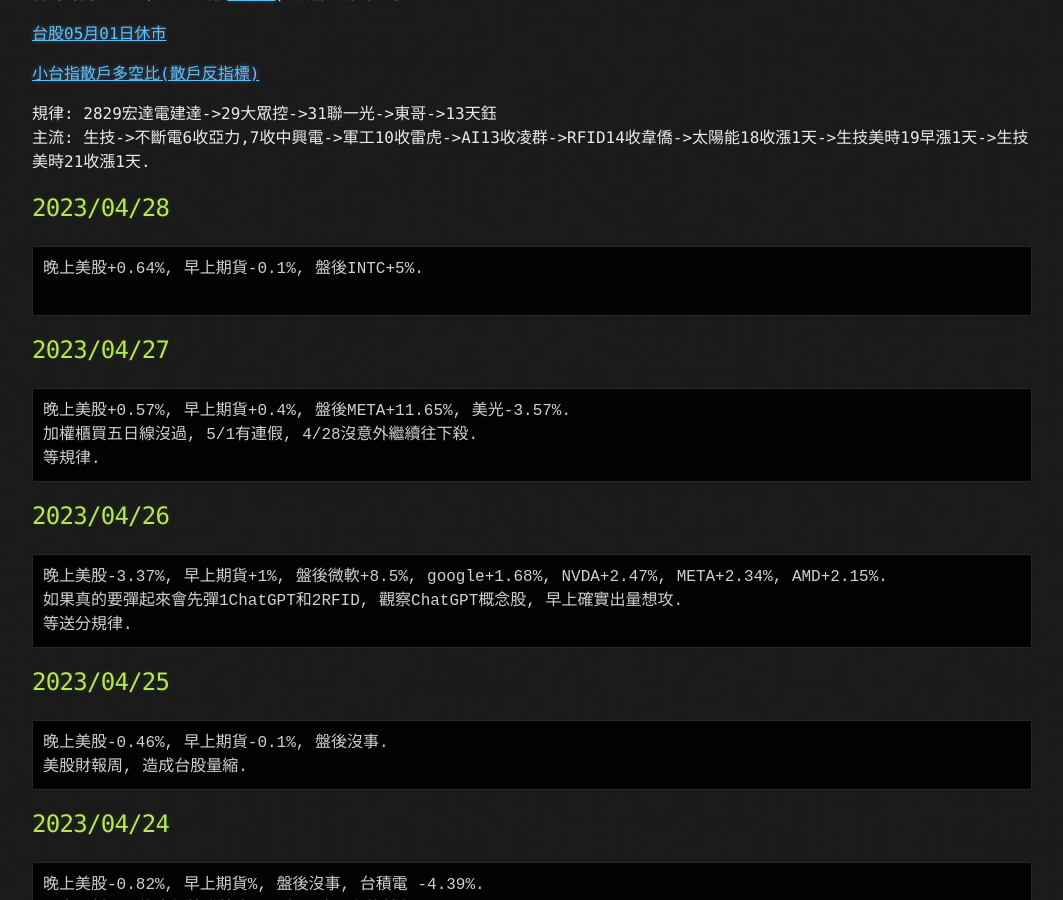
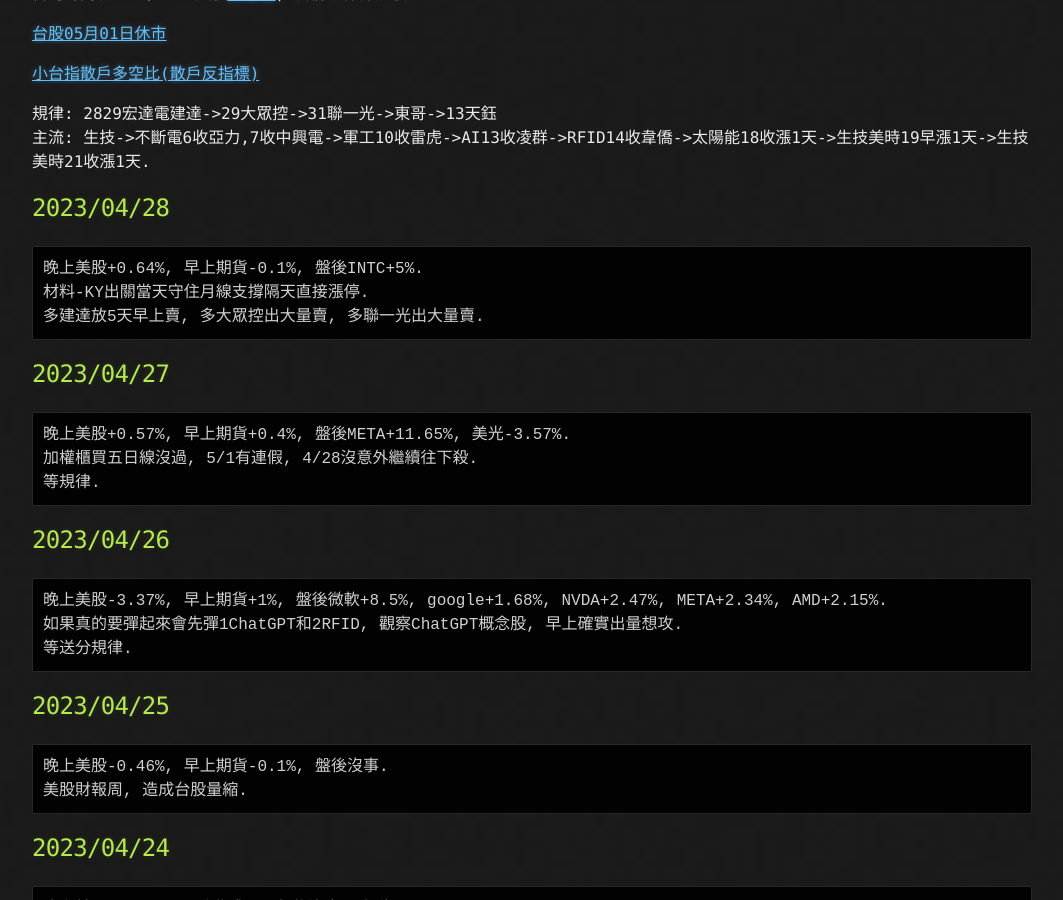
Before and after one commit to lepg5487/Stock_God, a Jekyll site: the page built from index.md, in a window 1280 px wide and 900 px high, scrolled down 436 px. Shown: the whole window, without its empty margins (108-1171 px from the left). Built offline with Jekyll 4.4.1, drawn with Linux system fonts in a browser that asks for light colours; our own code applies the rules of GitHub Pages for plain Markdown files.

Commit message:
Update index.md

````diff
--- a/index.md
+++ b/index.md
@@ -22,7 +22,8 @@
 ## 2023/04/28
 ```
 晚上美股+0.64%, 早上期貨-0.1%, 盤後INTC+5%.
-
+材料-KY出關當天守住月線支撐隔天直接漲停.
+多建達放5天早上賣, 多大眾控出大量賣, 多聯一光出大量賣.
 ```
 
 ## 2023/04/27
````
